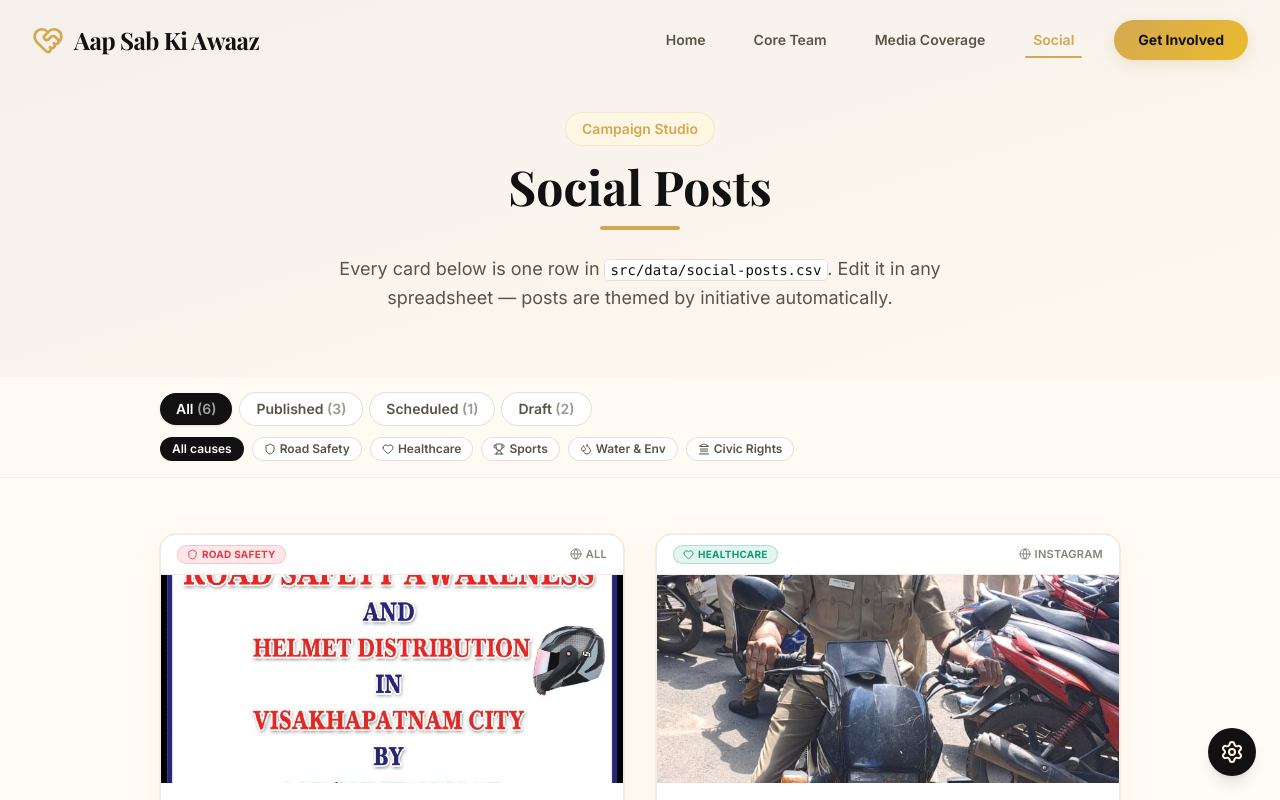
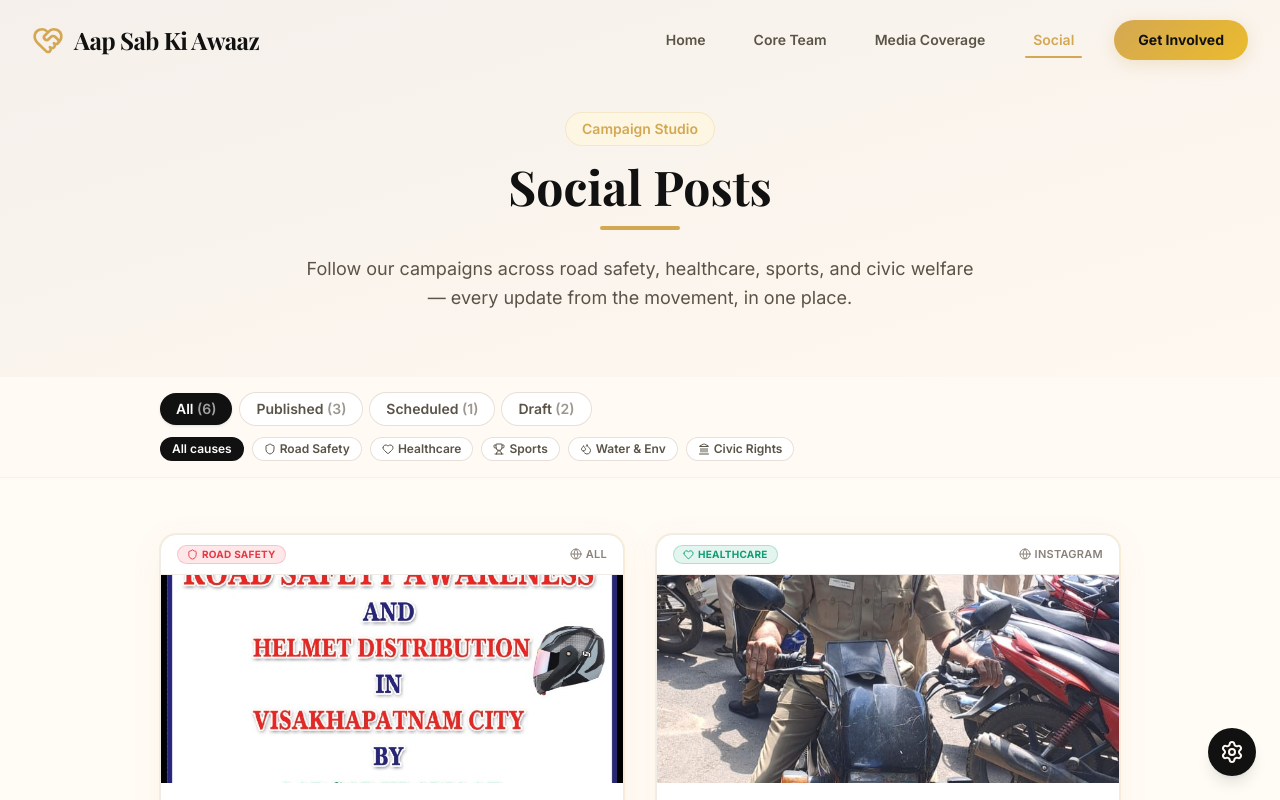
Before and after one commit to sagaranilkumar/aapsabkiawaaz, a Next.js app: page /social in a window 1280 px wide. Shown: the top 800 px of the page. Built offline with nearby package versions, Linux system fonts and the light colour scheme; a web font is replaced by a local one.

Commit message:
refactor: clean up SocialPostsClient component and improve readability

```diff
--- a/src/components/SocialPostsClient.tsx
+++ b/src/components/SocialPostsClient.tsx
@@ -5,20 +5,19 @@ import { motion, AnimatePresence } from "framer-motion";
 import { Calendar, ExternalLink, Hash, Globe, AlertCircle } from "lucide-react";
 import { themeFor, THEMES, Initiative } from "@/utils/themeMapper";
 
-interface Post extends Record<string, string> {}
+type Post = Record<string, string>;
 
 interface Props {
   initialPosts: Post[];
 }
 
-/** Per-platform soft character limits for the preview warning. */
 const PLATFORM_LIMIT: Record<string, number> = {
   twitter: 280,
   x: 280,
   instagram: 2200,
   linkedin: 3000,
   facebook: 63206,
-  all: 280, // most restrictive, so a post works everywhere
+  all: 280,
 };
 
 const STATUS_STYLE: Record<string, string> = {
@@ -66,7 +65,6 @@ export default function SocialPostsClient({ initialPosts }: Props) {
 
   return (
     <div className="min-h-screen bg-ngo-background">
-      {/* Hero */}
       <section className="relative overflow-hidden bg-gradient-to-br from-ngo-stone to-ngo-cream pt-28 pb-16">
         <div className="container mx-auto max-w-5xl px-4 text-center sm:px-6 lg:px-8">
           <span className="mb-4 inline-flex items-center rounded-full border border-ngo-secondary/20 bg-ngo-secondary-subtle px-4 py-1.5 text-sm font-semibold text-ngo-secondary">
@@ -75,19 +73,14 @@ export default function SocialPostsClient({ initialPosts }: Props) {
           <h1 className="font-serif text-4xl font-bold text-ngo-primary md:text-5xl">Social Posts</h1>
           <div className="mx-auto mt-4 mb-6 h-1 w-20 rounded-full bg-ngo-secondary" />
           <p className="mx-auto max-w-2xl text-lg leading-relaxed text-ngo-muted">
-            Every card below is one row in{" "}
-            <code className="rounded bg-white px-1.5 py-0.5 text-sm text-ngo-primary ring-1 ring-ngo-border">
-              src/data/social-posts.csv
-            </code>
-            . Edit it in any spreadsheet — posts are themed by initiative automatically.
+            Follow our campaigns across road safety, healthcare, sports, and civic
+            welfare — every update from the movement, in one place.
           </p>
         </div>
       </section>
 
-      {/* Controls */}
       <section className="sticky top-[72px] z-10 border-b border-ngo-border-light glass-warm py-4">
         <div className="container mx-auto flex max-w-5xl flex-col gap-3 px-4 sm:px-6 lg:px-8">
-          {/* Status tabs */}
           <div className="flex flex-wrap items-center gap-2">
             {STATUS_TABS.map((s) => (
               <button
@@ -103,7 +96,6 @@ export default function SocialPostsClient({ initialPosts }: Props) {
               </button>
             ))}
           </div>
-          {/* Category chips */}
           <div className="flex flex-wrap items-center gap-2">
             <button
               onClick={() => setCategory("all")}
@@ -136,7 +128,6 @@ export default function SocialPostsClient({ initialPosts }: Props) {
         </div>
       </section>
 
-      {/* Feed */}
       <section className="py-14">
         <div className="container mx-auto max-w-5xl px-4 sm:px-6 lg:px-8">
           {filtered.length === 0 ? (
@@ -144,7 +135,7 @@ export default function SocialPostsClient({ initialPosts }: Props) {
               <AlertCircle size={40} className="mx-auto mb-4 text-ngo-secondary" />
               <h3 className="mb-2 font-serif text-xl font-bold text-ngo-primary">No posts match</h3>
               <p className="mx-auto max-w-md text-sm text-ngo-muted">
-                Try a different status or cause filter — or add a row to the CSV.
+                Try a different status or cause filter.
               </p>
             </div>
           ) : (
@@ -171,7 +162,6 @@ export default function SocialPostsClient({ initialPosts }: Props) {
                       transition={{ duration: 0.25 }}
                       className="flex flex-col overflow-hidden rounded-2xl border border-ngo-border-light bg-ngo-card shadow-sm transition-shadow hover:shadow-xl gold-glow"
                     >
-                      {/* Preview header */}
                       <div className="flex items-center justify-between border-b border-ngo-border-light px-4 py-2.5">
                         <span className={`inline-flex items-center gap-1 rounded-full px-2.5 py-0.5 text-[10px] font-bold uppercase tracking-wide ring-1 ring-inset ${theme.badge}`}>
                           <Icon size={11} />
```
Also changed, not shown: 1 other file (tests, documents, lock files or other folders).
